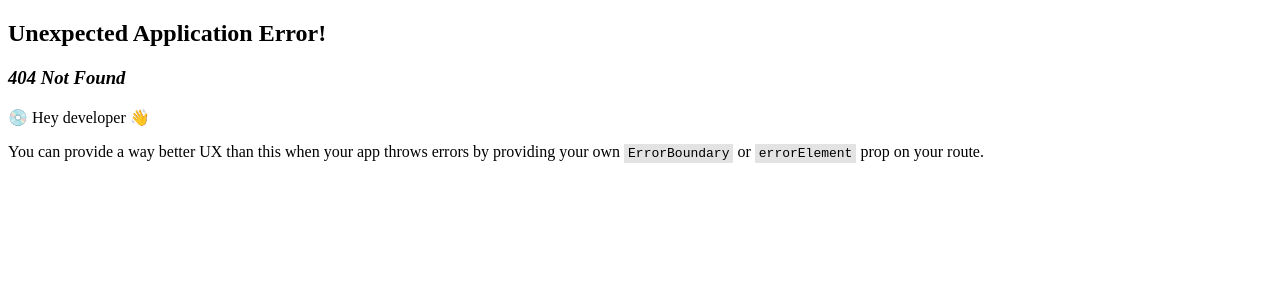
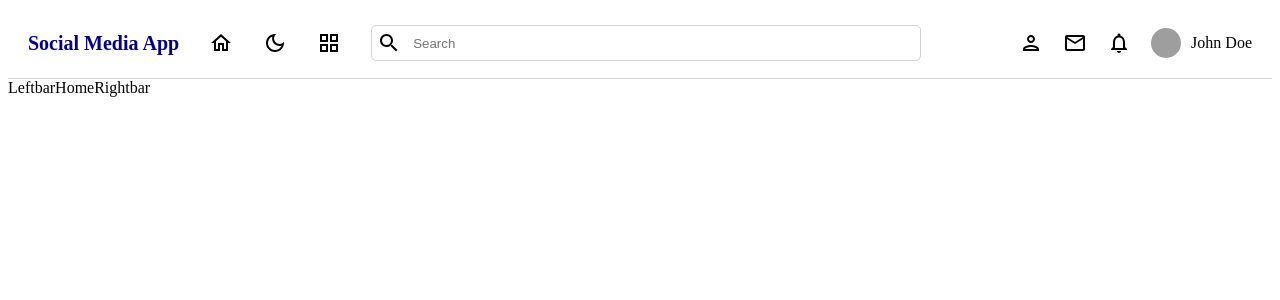
Before and after one commit to leewebstechnologies/social-media-app, a React (Create React App) app: page / in a window 1280 px wide. Before the commit this address had no page. Shown: the top 300 px of the page. Built offline with nearby package versions, Linux system fonts and the light colour scheme; grey boxes are pictures that could not be loaded.

Commit message:
navbar folder completed

```diff
--- a/package.json
+++ b/package.json
@@ -3,6 +3,10 @@
   "version": "0.1.0",
   "private": true,
   "dependencies": {
+    "@emotion/react": "^11.10.5",
+    "@emotion/styled": "^11.10.5",
+    "@mui/icons-material": "^5.11.0",
+    "@mui/material": "^5.11.2",
     "@testing-library/jest-dom": "^5.16.5",
     "@testing-library/react": "^13.4.0",
     "@testing-library/user-event": "^13.5.0",
--- a/src/App.js
+++ b/src/App.js
@@ -1,16 +1,57 @@
 import Login from "./pages/login/Login";
 import Register from "./pages/register/Register";
-import { createBrowserRouter, RouterProvider } from "react-router-dom";
+import {
+  createBrowserRouter,
+  Navigate,
+  Outlet,
+  RouterProvider,
+} from "react-router-dom";
+import Navbar from "./components/navbar/Navbar";
+import Leftbar from "./components/leftbar/Leftbar";
+import Rightbar from "./components/rightbar/Rightbar";
+import Home from "./pages/home/Home";
+import Profile from "./pages/profile/Profile";
 
 function App() {
+  const currentUser = true;
   const Layout = () => {
     return (
       <div>
+        <Navbar />
+        <div style={{ display: "flex" }}>
+          <Leftbar />
+          <Outlet />
+          <Rightbar />
+        </div>
+      </div>
+    );
+  };
 
-      </div>
-    )
-  }
+  const ProtectedRoute = ({ children }) => {
+    if (!currentUser) {
+      return <Navigate to="/Login" />;
+    }
+    return children;
+  };
   const router = createBrowserRouter([
+    {
+      path: "/",
+      element: (
+        <ProtectedRoute>
+          <Layout />
+        </ProtectedRoute>
+      ),
+      children: [
+        {
+          path: "/",
+          element: <Home />,
+        },
+        {
+          path: "/profile/:id",
+          element: <Profile />,
+        },
+      ],
+    },
     {
       path: "/login",
       element: <Login />,
--- a/src/components/leftbar/Leftbar.jsx
+++ b/src/components/leftbar/Leftbar.jsx
@@ -1,7 +1,7 @@
-import "./leftBar.scss";
+import "./leftbar.scss";
 
 const Leftbar = () => {
-  return <div className="leftBar">Leftbar</div>;
+  return <div className="leftbar">Leftbar</div>;
 };
 
 export default Leftbar;
--- a/src/components/navbar/Navbar.jsx
+++ b/src/components/navbar/Navbar.jsx
@@ -1,7 +1,43 @@
 import "./navbar.scss";
+import HomeOutlinedIcon from "@mui/icons-material/HomeOutlined";
+import DarkModeOutlinedIcon from "@mui/icons-material/DarkModeOutlined";
+import GridViewOutlinedIcon from "@mui/icons-material/GridViewOutlined";
+import WbSunnyOutlinedIcon from "@mui/icons-material/WbSunnyOutlined";
+import NotificationsOutlinedIcon from "@mui/icons-material/NotificationsOutlined";
+import EmailOutlinedIcon from "@mui/icons-material/EmailOutlined";
+import PersonOutlinedIcon from "@mui/icons-material/PersonOutlined";
+import SearchOutlinedIcon from "@mui/icons-material/SearchOutlined";
+import { Link } from "react-router-dom";
 
 const Navbar = () => {
-  return <div className="navbar">Navbar</div>;
+  return (
+    <div className="navbar">
+      <div className="left">
+        <Link to="/" style={{ textDecoration: "none" }}>
+          <span>Social Media App</span>
+        </Link>
+        <HomeOutlinedIcon />
+        <DarkModeOutlinedIcon />
+        <GridViewOutlinedIcon />
+        <div className="search">
+          <SearchOutlinedIcon />
+          <input type="text" placeholder="Search" />
+        </div>
+      </div>
+      <div className="right">
+        <PersonOutlinedIcon />
+        <EmailOutlinedIcon />
+        <NotificationsOutlinedIcon />
+        <div className="user">
+          <img
+            src="https://images.pexels.com/photos/3228727/pexels-photo-3228727.jpeg?auto=compress&cs=tinysrgb&w=1600"
+            alt=""
+          />
+          <span>John Doe</span>
+        </div>
+      </div>
+    </div>
+  );
 };
 
 export default Navbar;
--- a/src/components/navbar/navbar.scss
+++ b/src/components/navbar/navbar.scss
@@ -0,0 +1,52 @@
+.navbar {
+    display: flex;
+    align-items: center;
+    justify-content: space-between;
+    padding: 10px 20px;
+    height: 50px;
+    border-bottom: 1px solid lightgray;
+    .left {
+        display: flex;
+        align-items: center;
+        gap: 30px;
+        span {
+            font-weight: bold;
+            font-size: 20px;
+            color: darkblue;
+        }
+        .search {
+            display: flex;
+            align-items: center;
+            gap: 10px;
+            border: 1px solid lightgray;
+            border-radius: 5px;
+            padding: 5px;
+
+            input {
+                border: none;
+                width: 500px;
+            }
+        }
+    }
+    .right {
+        display: flex;
+        align-items: center;
+        gap: 20px;
+        .user {
+            display: flex;
+            align-items: center;
+            gap: 10px;
+            font-weight: 500;
+            img {
+                width: 30px;
+                height: 30px;
+                border-radius: 50%;
+                object-fit: cover;
+
+            }
+            span {
+
+            }
+        }
+    }
+}
--- a/src/components/rightbar/Rightbar.jsx
+++ b/src/components/rightbar/Rightbar.jsx
@@ -1,7 +1,7 @@
-import "./rightBar.scss";
+import "./rightbar.scss";
 
 const Rightbar = () => {
-  return <div className="rightBar">Rightbar</div>;
+  return <div className="rightbar">Rightbar</div>;
 };
 
 export default Rightbar;
```
Also changed, not shown: 1 other file (tests, documents, lock files or other folders).
